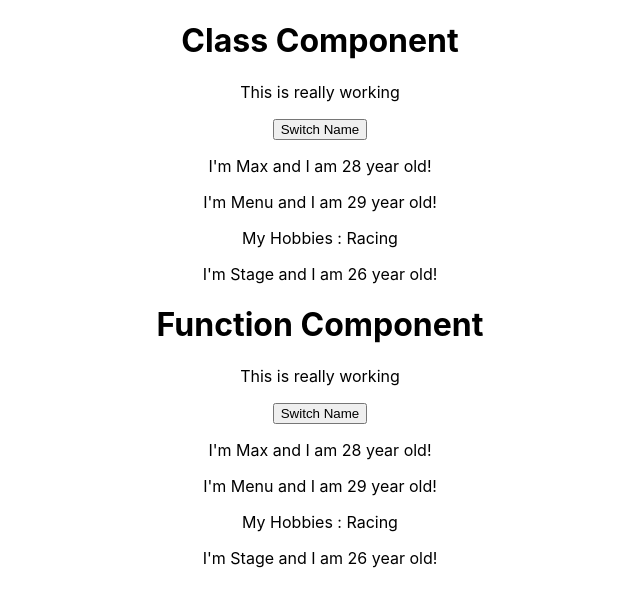
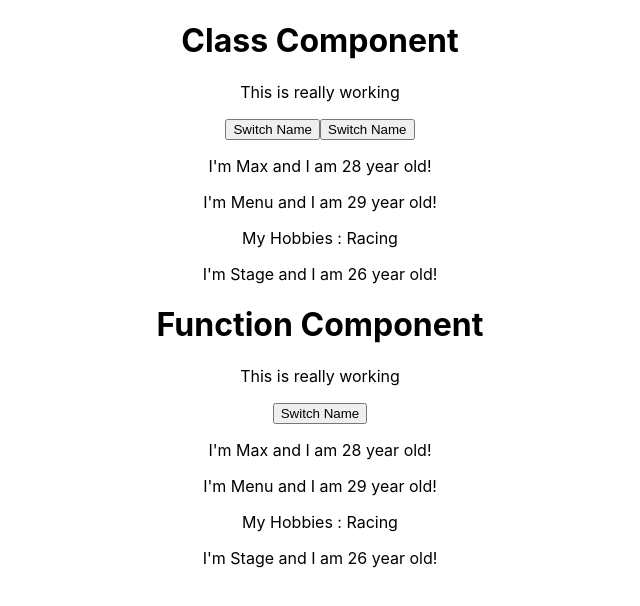
Before and after one commit to beyongbell/react-complete, a React (Create React App) app: page / in a window 1280 px wide. Shown: the top 606 px of the page, without its empty margins (320-960 px from the left). Built offline with nearby package versions, Linux system fonts and the light colour scheme.

Commit message:
Passing Method

```diff
--- a/src/App.js
+++ b/src/App.js
@@ -1,34 +1,49 @@
-import React, { Component } from 'react';
-import './App.css';
-import Person from './Person/Person'
+import React, { Component } from "react";
+import "./App.css";
+import Person from "./Person/Person";
 
 class App extends Component {
   state = {
     persons: [
-      { name : 'Max',   age: 28 },
-      { name : 'Menu',  age: 29 },
-      { name : 'Stage', age: 26 },
+      { name: "Max", age: 28 },
+      { name: "Menu", age: 29 },
+      { name: "Stage", age: 26 },
     ],
-    otherState: 'some other value'
-  }
+    otherState: "some other value",
+  };
 
-  switchNameHandler = () => {
-    this.setState({persons: [
-      { name : 'Min',  age: 28 },
-      { name : 'List', age: 29 },
-      { name : 'Gate', age: 26 },
-    ],})
-  }
+  switchNameHandler = (newName) => {
+    this.setState({
+      persons: [
+        { name: newName, age: 28 },
+        { name: "List", age: 29 },
+        { name: "Gate", age: 26 },
+      ],
+    });
+  };
 
   render() {
     return (
       <div className="App">
         <h1> Class Component </h1>
         <p> This is really working </p>
-        <button onClick={this.switchNameHandler}> Switch Name </button>
-        <Person name={this.state.persons[0].name} age={this.state.persons[0].age} />
-        <Person name={this.state.persons[1].name} age={this.state.persons[1].age}> My Hobbies : Racing </Person>
-        <Person name={this.state.persons[2].name} age={this.state.persons[2].age} />
+        <button onClick={this.switchNameHandler.bind(this, 'MIN')}> Switch Name </button>
+        <button onClick={() => this.switchNameHandler('MIN!!!')}> Switch Name </button>
+        <Person
+          name={this.state.persons[0].name}
+          age={this.state.persons[0].age}
+        />
+        <Person
+          name={this.state.persons[1].name}
+          age={this.state.persons[1].age}
+          click={this.switchNameHandler.bind(this, 'MIN!')}
+        >
+          My Hobbies : Racing
+        </Person>
+        <Person
+          name={this.state.persons[2].name}
+          age={this.state.persons[2].age}
+        />
       </div>
     );
   }
--- a/src/Person/Person.js
+++ b/src/Person/Person.js
@@ -3,7 +3,7 @@
 const person = (props) => {
     return (
         <div>
-            <p> I'm {props.name} and I am {props.age} year old! </p>
+            <p onClick={props.click}> I'm {props.name} and I am {props.age} year old! </p>
             <p> {props.children} </p>
         </div>
     )
```
